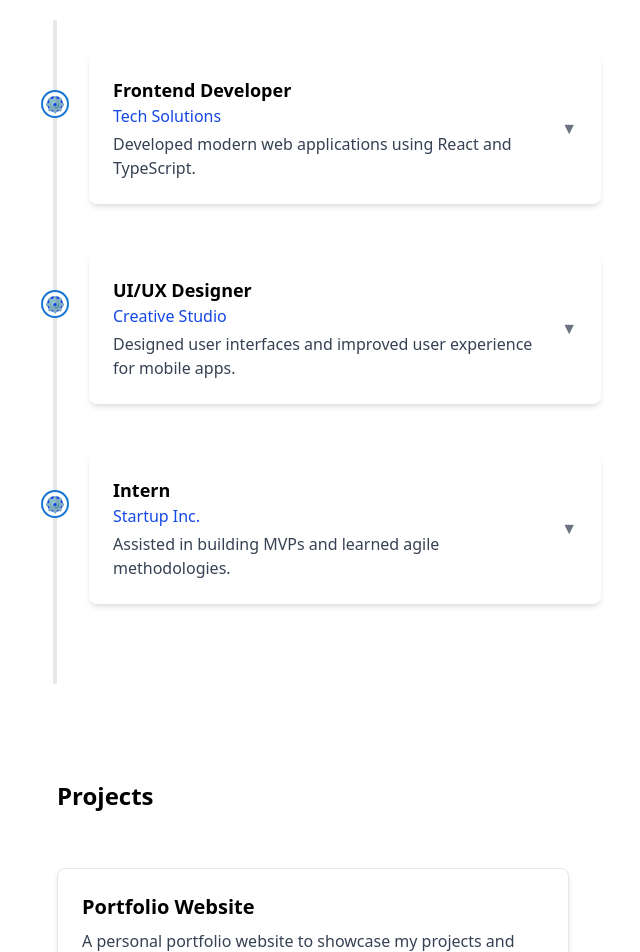
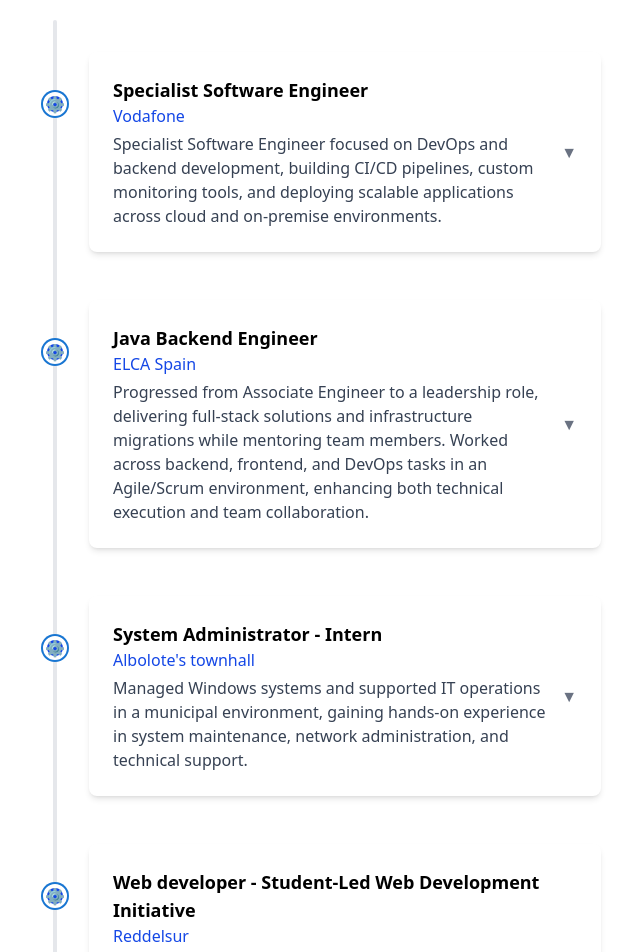
Before and after one commit to laguilarg99/portfolio, a Next.js app: page / in a window 1280 px wide. Shown: the part 620-1572 px from the top of the page, without its empty margins (467-1107 px from the left). Built offline with nearby package versions, Linux system fonts and the light colour scheme.

Commit message:
adding profesional experience

```diff
--- a/src/components/contact.tsx
+++ b/src/components/contact.tsx
@@ -2,7 +2,7 @@
 
 const contacts = [
     {
-        href: "www.linkedin.com/in/luis-miguel-aguilar-gonzález-219b6b194",
+        href: "https://www.linkedin.com/in/luis-miguel-aguilar-gonz%C3%A1lez-219b6b194/",
         label: "LinkedIn",
         icon: (
             <svg width="32" height="32" viewBox="0 0 48 48" fill="none">
--- a/src/components/experience.tsx
+++ b/src/components/experience.tsx
@@ -10,37 +10,74 @@
 
 const experiences: Experience[] = [
     {
-        year: "2023",
-        title: "Frontend Developer",
-        company: "Tech Solutions",
-        description: "Developed modern web applications using React and TypeScript.",
-        details: [
-            "Built reusable UI components",
-            "Collaborated with backend team",
-            "Implemented responsive design",
-        ],
+        year: "2023 - now",
+        title: "Specialist Software Engineer",
+        company: "Vodafone",
+        description: "Specialist Software Engineer focused on DevOps and backend development, building CI/CD pipelines, custom monitoring tools, and deploying scalable applications across cloud and on-premise environments.",
+        details:[
+            "Design and implementation of CI/CD pipelines",
+            "Development and maintenance of Jenkins pipelines using Groovy",
+            "Custom tool development using Go and Selenium",
+            "Creation of Helm charts for Kubernetes deployments",
+            "Deployment of services to AWS using Kubernetes (EKS)",
+            "Integration of monitoring and logging tools",
+            "Development of custom observability logic",
+            "Integration with alerting systems",
+            "Collaboration with development, QA, and infrastructure teams",
+            "Support and modernization of on-premise applications",
+            "Performance tuning and system optimization",
+            "Troubleshooting across infrastructure and application layers",
+        ]
     },
     {
-        year: "2021",
-        title: "UI/UX Designer",
-        company: "Creative Studio",
-        description: "Designed user interfaces and improved user experience for mobile apps.",
+        year: "2021-2023",
+        title: "Java Backend Engineer",
+        company: "ELCA Spain",
+        description: "Progressed from Associate Engineer to a leadership role, delivering full-stack solutions and infrastructure migrations while mentoring team members. Worked across backend, frontend, and DevOps tasks in an Agile/Scrum environment, enhancing both technical execution and team collaboration.",
         details: [
-            "Conducted user research",
-            "Created wireframes and prototypes",
-            "Worked closely with developers",
-        ],
+            "Developed API services using Maven and Spring Boot",
+            "Implemented frontend features with Angular and JSP",
+            "Led migration of applications to AWS using Terraform",
+            "Containerized applications using Docker",
+            "Wrote automation scripts with MySQL and Bash",
+            "Mentored junior engineers and new team members",
+            "Performed code reviews to maintain quality standards",
+            "Participated in sprint planning and release management",
+            "Contributed to task estimation and workload distribution",
+            "Worked with Java 8+, SQL, DynamoDB, and Spring ecosystem",
+            "Used ActiveMQ for messaging and Elasticsearch for search/logs",
+            "Monitored systems with AWS CloudWatch",
+            "Used Eclipse Memory Analyzer (MAT) for performance tuning",
+            "Utilized tools like Bitbucket and Jira in Agile workflows",
+        ]
     },
     {
-        year: "2019",
-        title: "Intern",
-        company: "Startup Inc.",
-        description: "Assisted in building MVPs and learned agile methodologies.",
+        year: "july 2020 - october 2020",
+        title: "System Administrator - Intern",
+        company: "Albolote's townhall",
+        description: "Managed Windows systems and supported IT operations in a municipal environment, gaining hands-on experience in system maintenance, network administration, and technical support.",
         details: [
-            "Participated in daily standups",
-            "Tested new features",
-            "Documented project progress",
-        ],
+            "Managed Windows desktop systems and Windows Server 98 environments",
+            "Performed routine system maintenance and troubleshooting",
+            "Assisted with network administration tasks",
+            "Provided IT support to municipal staff",
+            "Documented technical procedures and configurations",
+        ]
+    },
+    {
+        year: "2018 - 2019",
+        title: "Web developer - Student-Led Web Development Initiative",
+        company: "Reddelsur",
+        description: "Co-founded a student-run company to design and build affordable web applications for small businesses in Granada, gaining practical experience while learning modern web development tools and workflows.",
+        details: [
+            "Co-founded and managed a student-led web development company",
+            "Designed and developed websites using HTML, CSS, and Bootstrap",
+            "Built and customized sites with WordPress",
+            "Collaborated using GitHub for version control",
+            "Deployed web applications on LAMP stack (Linux, Apache, MySQL, PHP)",
+            "Worked directly with clients to gather requirements and deliver solutions",
+            "Balanced hands-on learning with delivering real-world projects",
+        ]
     },
 ];
 
--- a/src/components/typewriter-text.tsx
+++ b/src/components/typewriter-text.tsx
@@ -6,7 +6,7 @@
     speed?: number;
 }
 
-const TypewriterText: React.FC<TypewriterTextProps> = ({ text, speed = 25 }) => {
+const TypewriterText: React.FC<TypewriterTextProps> = ({ text, speed = 50 }) => {
     const [displayedText, setDisplayedText] = useState('');
     const [showCursor, setShowCursor] = useState(true);
 
```
